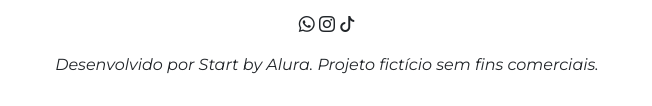
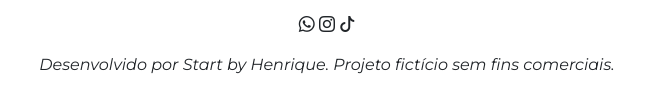
Before and after one commit to HenriqueLimaZ/site-acessivel, a plain HTML site: page index.html in a window 1280 px wide. Shown: the part 3072-3178 px from the top of the page, 313-965 px from the left. Drawn offline with nearby package versions, Linux system fonts and the light colour scheme.

Commit message:
alterando html

```diff
--- a/index.html
+++ b/index.html
@@ -127,7 +127,7 @@
         <i class="bi bi-whatsapp"></i>
         <i class="bi bi-instagram"></i>
         <i class="bi bi-tiktok"></i>
-        <p class="mt-3">Desenvolvido por Start by Alura. Projeto fictício sem fins comerciais.</p>
+        <p class="mt-3">Desenvolvido por Start by Henrique. Projeto fictício sem fins comerciais.</p>
     </footer>
     <script src="https://cdnjs.cloudflare.com/ajax/libs/scrollReveal.js/4.0.9/scrollreveal.js"></script>
     <script src="script.js"></script>
```
